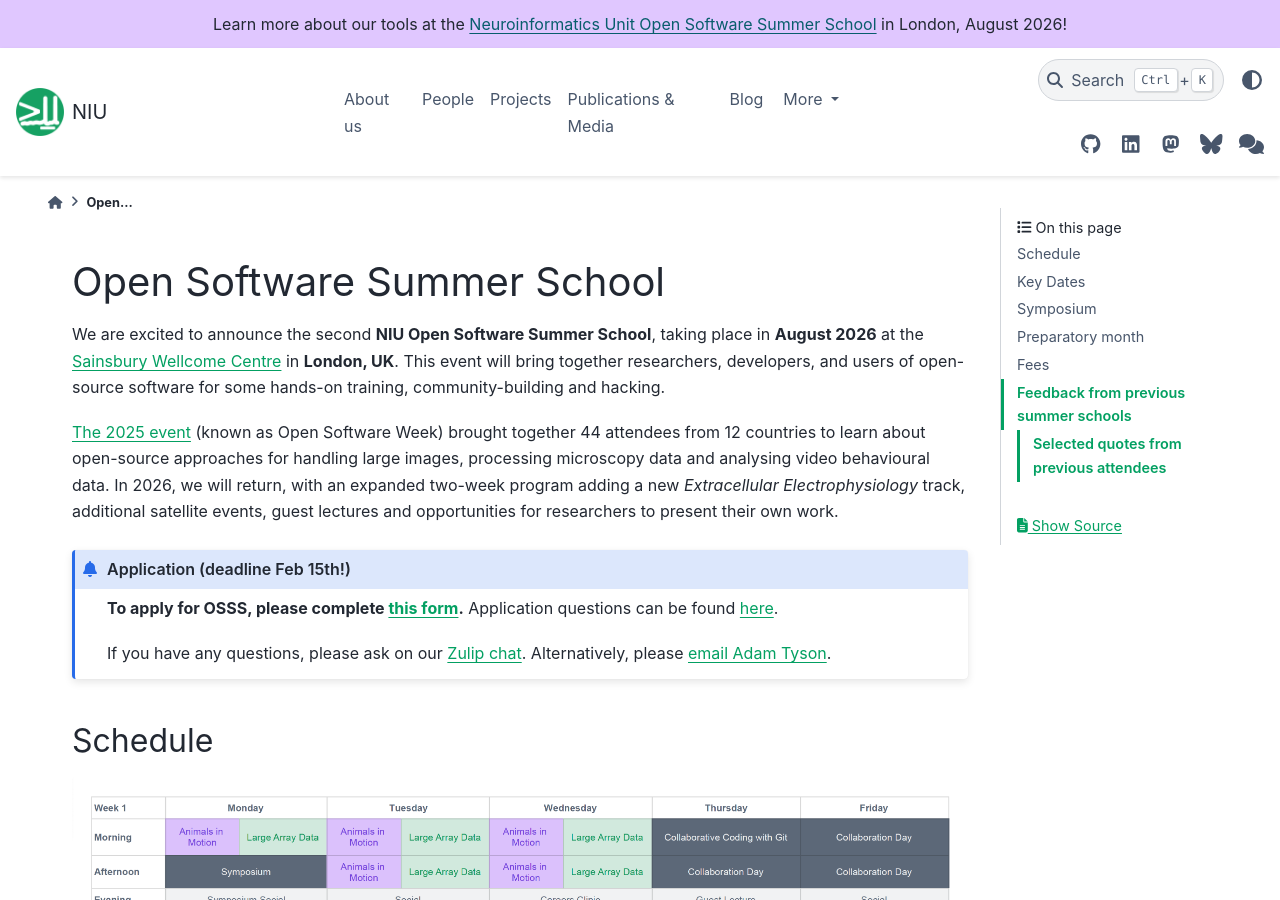
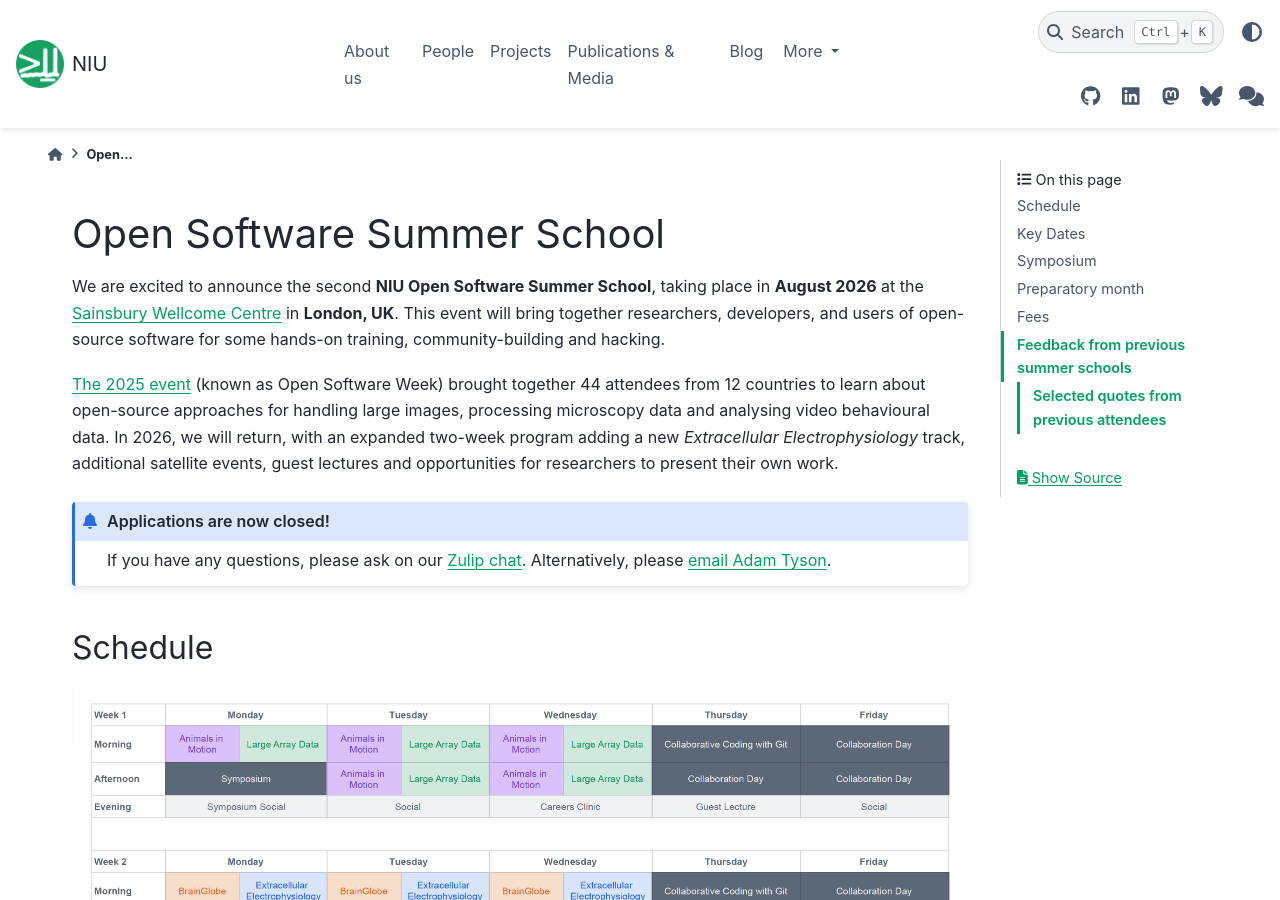
Before and after one commit to neuroinformatics-unit/neuroinformatics-unit.github.io, a Sphinx documentation site: the page built from docs/source/open-software-summer-school/index.md, in a window 1280 px wide and 900 px high. Built offline with Sphinx 7.4.7 and the PyData theme 0.15.4, drawn with Linux system fonts in a browser that asks for light colours; nearby versions of some CDN libraries.

Commit message:
Close OSSS applications

```diff
--- a/docs/source/conf.py
+++ b/docs/source/conf.py
@@ -184,8 +184,6 @@
     "analytics": {
         "google_analytics_id": "G-6260TGM7TY",
     },
-    "announcement": "Learn more about our tools at the <a href='https://neuroinformatics.dev/open-software-summer-school/index.html'>Neuroinformatics Unit Open Software Summer School</a> in London, August 2026!",
-
 }
 
 html_sidebars = {
--- a/docs/source/open-software-summer-school/index.md
+++ b/docs/source/open-software-summer-school/index.md
@@ -10,10 +10,8 @@
 In 2026, we will return, with an expanded two-week program adding a new *Extracellular Electrophysiology* track,
 additional satellite events, guest lectures and opportunities for researchers to present their own work.
 
-:::{admonition} Application (deadline Feb 15th!)
+:::{admonition} Applications are now closed!
 :class: info
-**To apply for OSSS, please complete [this form](https://forms.gle/S4jWFdQktkRxfHBo9).** Application questions can be found [here](./2026/application_questions).
-
 If you have any questions, please ask on our [Zulip chat](https://neuroinformatics.zulipchat.com/#narrow/channel/542225-Open-Software-Summer-School).
 Alternatively, please <a href="mailto:adam.tyson@ucl.ac.uk ?subject=Open Software Summer School">email Adam Tyson</a>.
 :::
```
